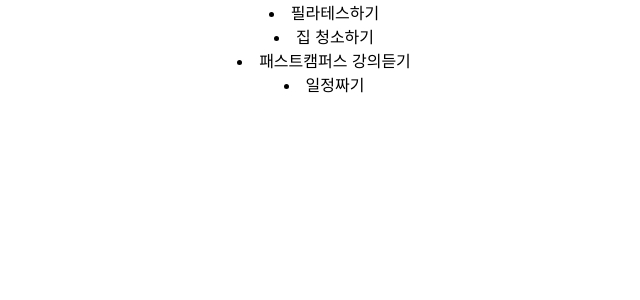
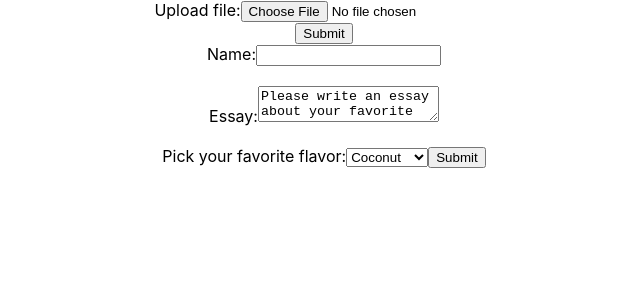
Before and after one commit to soohyunnn/my-app, a React (Create React App) app: page / in a window 1280 px wide. Shown: the top 300 px of the page, without its empty margins (316-956 px from the left). Built offline with nearby package versions, Linux system fonts and the light colour scheme.

Commit message:
한 번에 끝내는 React - React 공식문서로 디테일잡기 2-10 Forms

```diff
--- a/src/App.js
+++ b/src/App.js
@@ -8,11 +8,15 @@
 import Event from "./components/2-7.Event/Event";
 import Condition from "./components/2-8.ConditionalRendering/Condition";
 import List from "./components/2-9.List/List";
+import ControlledComponent from "./components/2-10.Forms/ControlledComponent";
+import UnControlledComponent from "./components/2-10.Forms/UnControlledComponent";
 
 function App() {
   return (
     <div className="App">
-      <List />
+      <UnControlledComponent />
+      <ControlledComponent />
+      {/* <List /> */}
       {/* <Condition /> */}
       {/* <Event /> */}
       {/* <ClassComponent2 /> */}
--- /dev/null
+++ b/src/components/2-10.Forms/ControlledComponent.jsx
@@ -0,0 +1,69 @@
+import React, { useState } from "react";
+
+export default function ControlledComponent() {
+  const [name, setName] = useState("");
+  const [essay, setEssay] = useState(
+    "Please write an essay about your favorite DOM element."
+  );
+  const [flavor, setFlavor] = useState("coconut");
+
+  function handleChange(event) {
+    const name = event.target.name;
+    const type = event.target.type;
+    //타입으로도 비교가 가능
+    if (type == "text") {
+      setName(event.target.value);
+    }
+
+    if (name === "name") {
+      setName(event.target.value);
+    }
+    if (name === "essay") {
+      setEssay(event.target.value);
+    }
+
+    if (name === "flavor") {
+      setFlavor(event.target.value);
+    }
+  }
+
+  // function handleEssayChange(event) {
+  //   setEssay(event.target.value);
+  // }
+
+  // function handleFlavorChange(event) {
+  //   setFlavor(event.target.value);
+  // }
+
+  function handleSubmit(event) {
+    alert(`name : ${name}, essay : ${essay}, flavor : ${flavor}`);
+    event.preventDefault();
+  }
+
+  return (
+    <form onSubmit={handleSubmit}>
+      <label>
+        Name:
+        <input name="name" type="text" value={name} onChange={handleChange} />
+      </label>
+      <br />
+      <br />
+      <label>
+        Essay:
+        <textarea name="essay" value={essay} onChange={handleChange} />
+      </label>
+      <br />
+      <br />
+      <label>
+        Pick your favorite flavor:
+        <select naem="flavor" value={flavor} onChange={handleChange}>
+          <option value="grapefruit">Grapefruit</option>
+          <option value="lime">Lime</option>
+          <option value="coconut">Coconut</option>
+          <option value="mango">Mango</option>
+        </select>
+      </label>
+      <input type="submit" value="Submit" />
+    </form>
+  );
+}
--- /dev/null
+++ b/src/components/2-10.Forms/UnControlledComponent.jsx
@@ -0,0 +1,21 @@
+import React, { useRef } from "react";
+
+export default function UnControlledComponent() {
+  const fileInputRef = useRef(null);
+
+  function handleSubmit(event) {
+    event.preventDefault();
+    alert(`Selected file - ${fileInputRef.current.files[0].name}`);
+  }
+
+  return (
+    <form onSubmit={handleSubmit}>
+      <label>
+        Upload file:
+        <input type="file" ref={fileInputRef} />
+      </label>
+      <br />
+      <button type="submit">Submit</button>
+    </form>
+  );
+}
```
